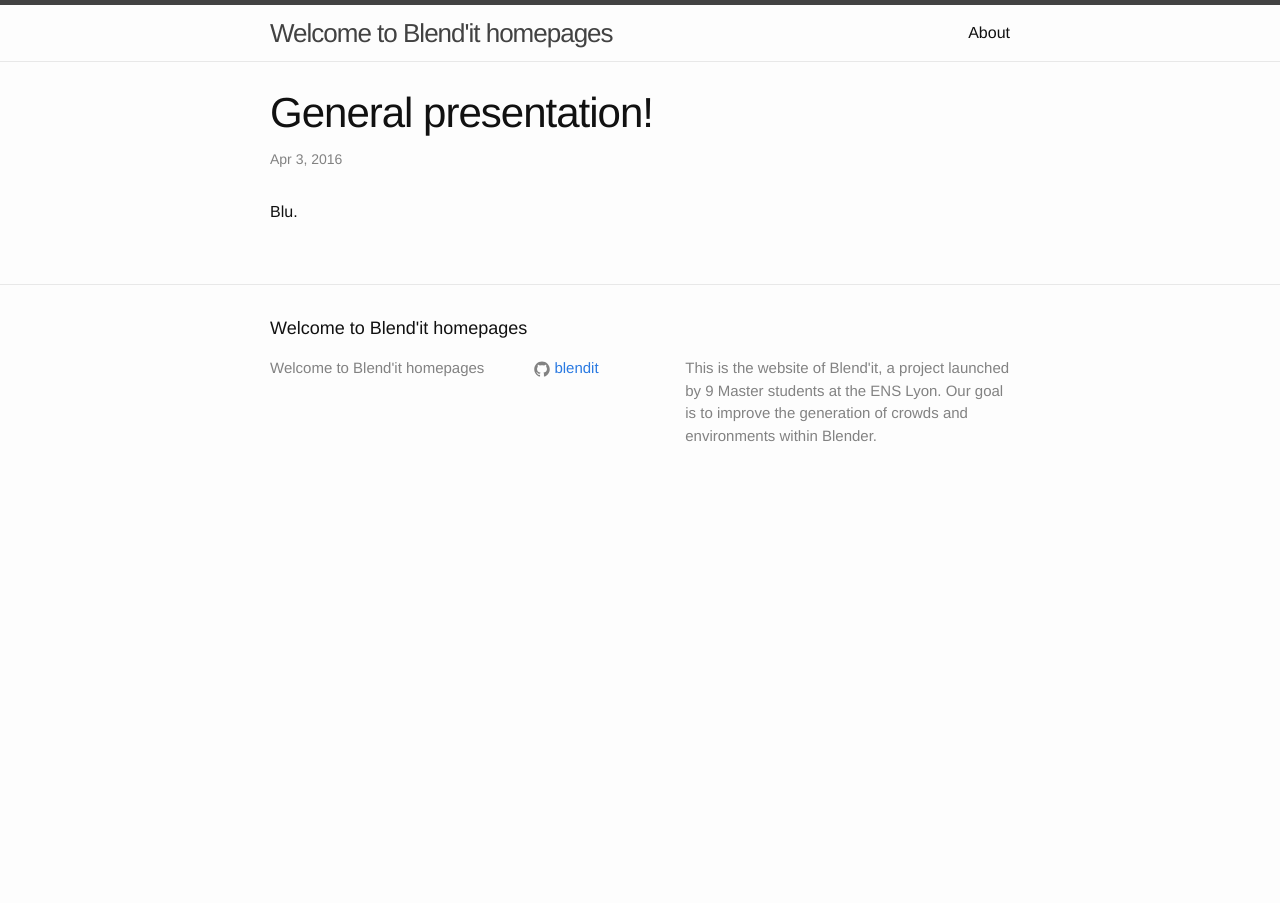
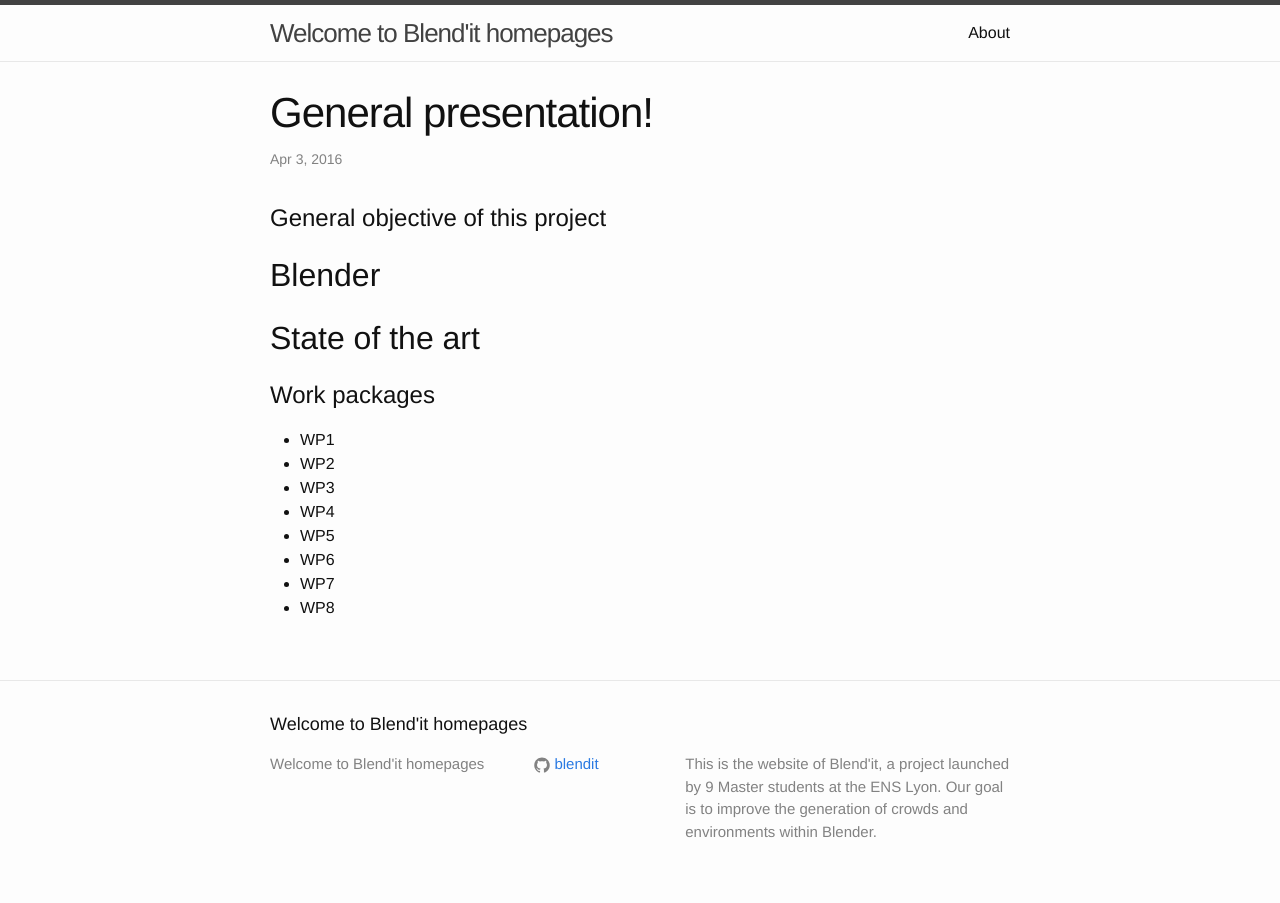
Before and after one commit to blendit/blendit.github.io, a Jekyll site: the page built from _posts/2016-04-03-general_presentation.markdown, in a window 1280 px wide. Built offline with Jekyll 4.4.1, drawn with Linux system fonts in a browser that asks for light colours.

Commit message:
début de la présentation

```diff
--- a/_posts/2016-04-03-general_presentation.markdown
+++ b/_posts/2016-04-03-general_presentation.markdown
@@ -3,4 +3,18 @@
 title:  "General presentation!"
 ---
 
-Blu.
+# General objective of this project
+
+## Blender
+## State of the art
+
+# Work packages
+
+* WP1
+* WP2
+* WP3
+* WP4
+* WP5
+* WP6
+* WP7
+* WP8
```
